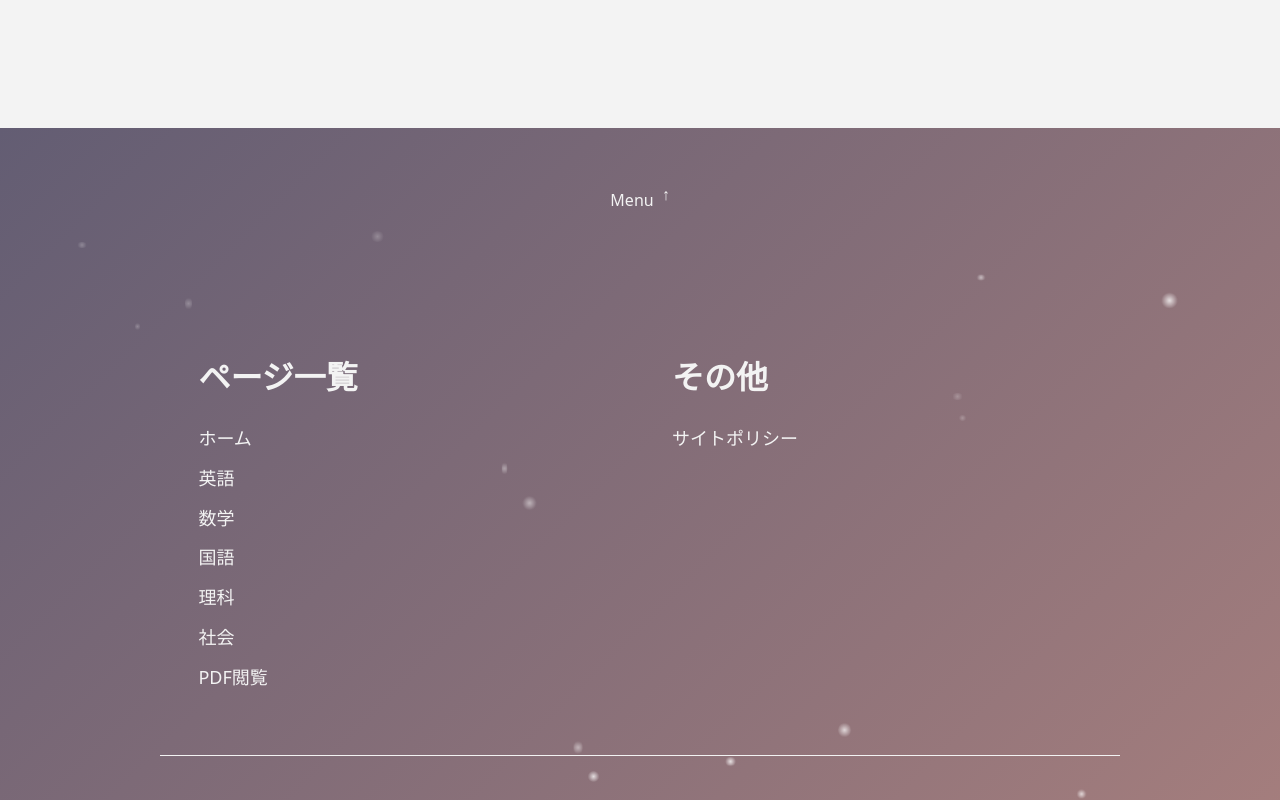
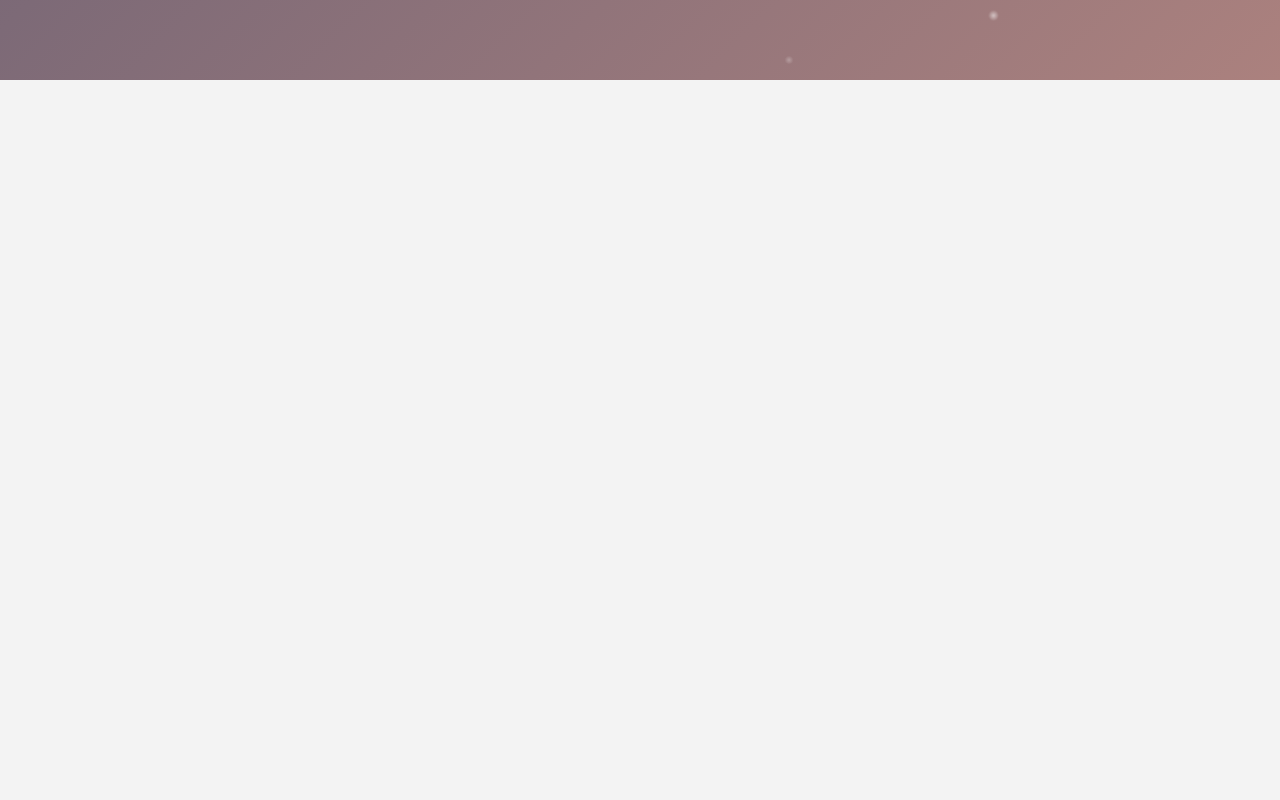
Before and after one commit to mon226/textBook, a Next.js app: page / in a window 1280 px wide. Shown: the part 6720-7520 px from the top of the page. After the commit the page ends 6800 px from the top, so only its background shows below. Built offline with nearby package versions, Linux system fonts and the light colour scheme.

Commit message:
共通フッターを元の仕様に戻す - トップページと同じ挙動に統一

```diff
--- a/app/components/footer.tsx
+++ b/app/components/footer.tsx
@@ -10,17 +10,7 @@ const Footer = () => {
   ];
 
   return (
-    <footer className="fixed bottom-0 left-0 right-0 transform translate-y-[calc(100%-3rem)] hover:translate-y-0 transition-transform duration-300 bg-gradient-main" style={{ zIndex: 50 }}>
-      {/* ハンドル部分 */}
-      <div className="h-[3rem] flex items-center justify-center cursor-pointer">
-        <div className="flex items-center gap-2">
-          <span className="text-secondary" style={{ fontSize: 'clamp(0.875rem, 2vw, 1rem)' }}>Menu</span>
-          <span className="text-secondary animate-bounce">↑</span>
-        </div>
-      </div>
-
-      {/* 展開時のコンテンツ */}
-      <div className="relative min-h-[calc(100vh-3rem)] flex flex-col justify-center">
+    <footer className="relative min-h-screen flex flex-col justify-center bg-gradient-main" style={{ zIndex: 50 }}>
       {/* Stars - increased number */}
       <div className="stars">
         {[...Array(20)].map((_, i) => (
@@ -62,7 +52,6 @@ const Footer = () => {
           <p className="text-secondary px-[3vw]" style={{ fontSize: 'clamp(0.875rem, 2vw, 1rem)' }}>&copy; 2024 二子玉川参考書紹介 &apos;25</p>
         </div>
       </div>
-      </div>
     </footer>
   );
 };
```
Lines whose indentation alone changed are shown as unchanged.
